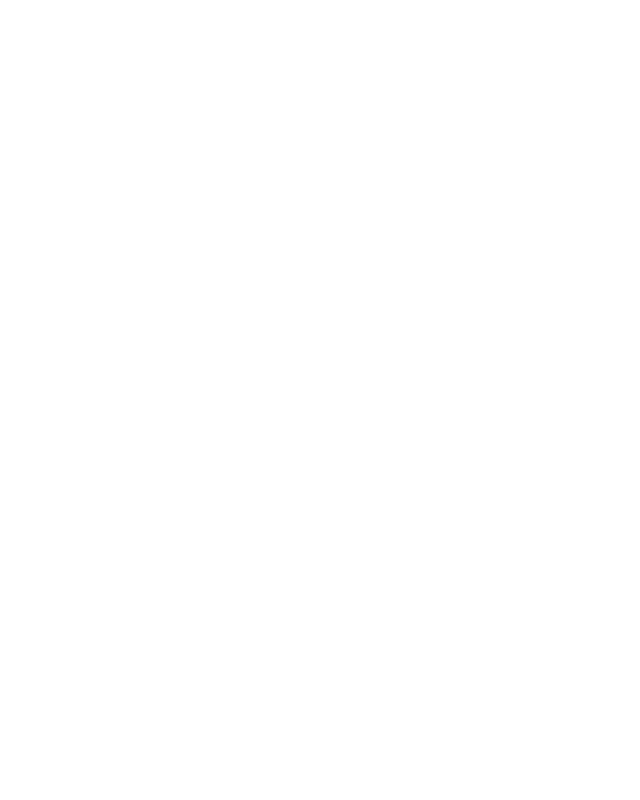
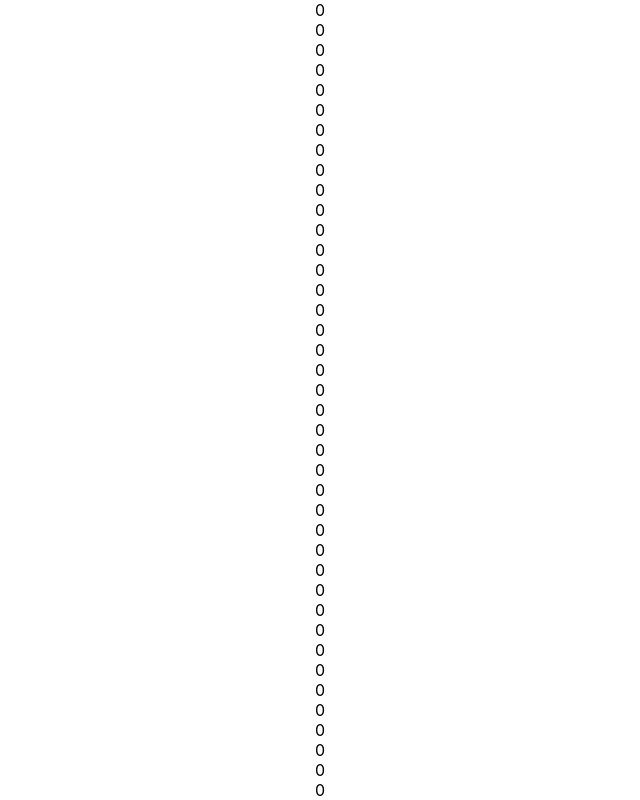
Before and after one commit to HumanRadical/led-matrix-generator, a React (Create React App) app: page / in a window 1280 px wide. Shown: the top 800 px of the page, without its empty margins (320-960 px from the left). Built offline with nearby package versions, Linux system fonts and the light colour scheme.

Commit message:
add grid

```diff
--- a/src/App.js
+++ b/src/App.js
@@ -1,10 +1,10 @@
+import './App.css';
+import Grid from './Grid'
 
-import './App.css';
-
-function App() {
+const App = () => {
   return (
     <div className="App">
-
+      <Grid />
     </div>
   );
 }
--- /dev/null
+++ b/src/Grid.js
@@ -0,0 +1,32 @@
+import { useState, useEffect } from 'react';
+
+const Grid = () => {
+    const [grid, setGrid] = useState([]);
+
+    useEffect(()=> {
+        const rows = 16;
+        const cols = 16;
+        const defaultValue = 0;
+
+        const newGrid = Array.from({length: rows}, () => Array(cols).fill(defaultValue));
+        setGrid(newGrid);
+    },[]);
+
+    return (
+        <div>
+            {
+                grid.map((row, rowIdx) =>
+                    <div key={rowIdx}>
+                        {
+                            row.map((col, colIdx) =>
+                                <div className='drawPixel' key={`${rowIdx}-${colIdx}`}>{col}</div>
+                            )
+                        }
+                    </div>
+                )
+            }
+        </div>
+    );
+}
+
+export default Grid;
```
